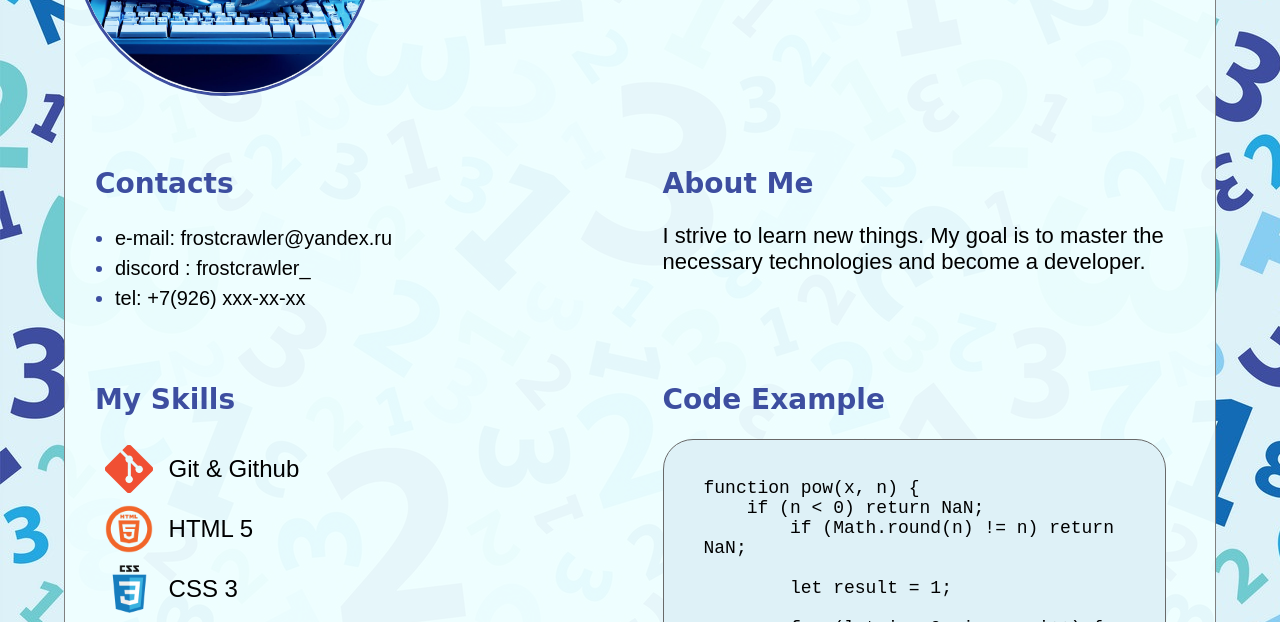
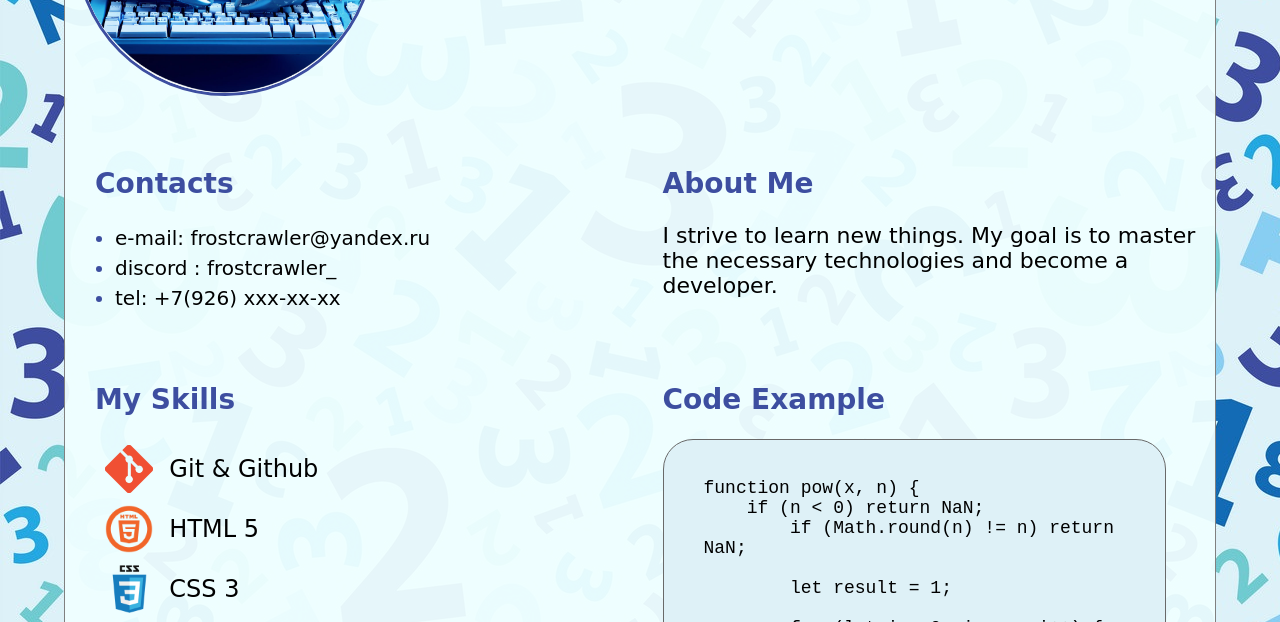
Before and after one commit to frostcrawler/rsschool-cv, a plain HTML site: page index.html in a window 1280 px wide. Shown: the part 315-937 px from the top of the page. Drawn offline with Linux system fonts and the light colour scheme.

Commit message:
feat: change chapters font

```diff
--- a/style.css
+++ b/style.css
@@ -135,7 +135,7 @@ li img {
 }
 
 .chapter_text {
-    font-family: Arial;
+    font-family: cursive;
     font-size: 22px;
     margin-top: 0;
     margin-bottom: 0;
@@ -156,7 +156,7 @@ li::marker {
 
 .chapter_list_el {
     list-style-type:disc;
-    font-family: Arial;
+    font-family: cursive;
     font-size: 20px;
     margin-top: 0;
     margin-bottom: 0;
@@ -167,7 +167,7 @@ li::marker {
 
 .chapter_list_el_skills {
     list-style-type:none;
-    font-family: Arial;
+    font-family: cursive;
     font-size: 20px;
     margin-top: 0;
     margin-bottom: 0;
```
